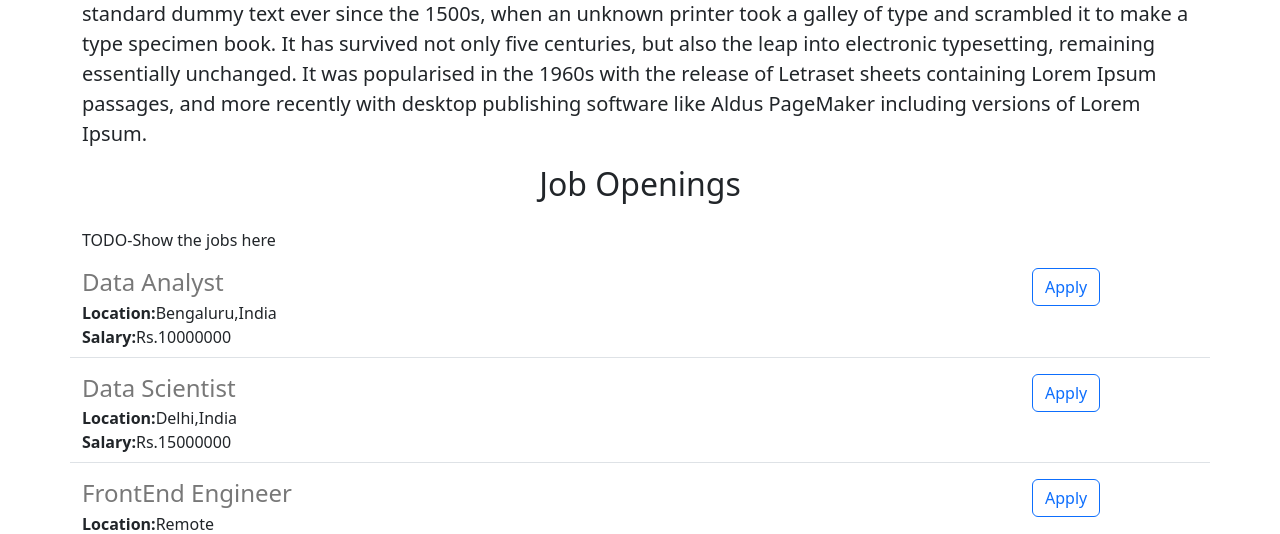
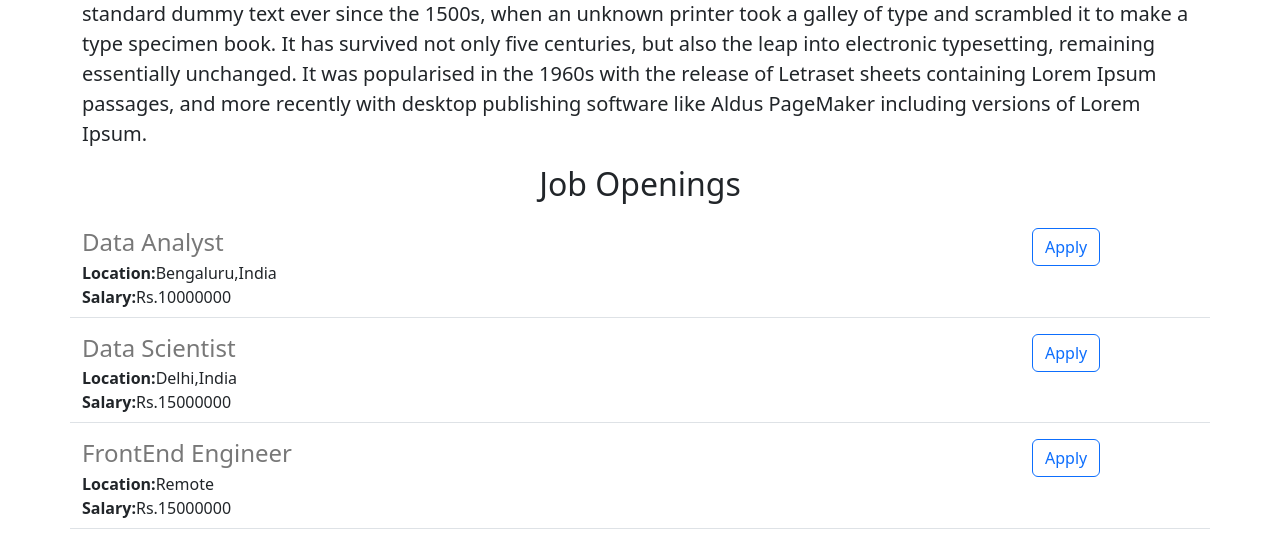
Before and after one commit to itsmeBharati/jovian-careers-website, a Flask app: page / in a window 1280 px wide. Shown: the part 541-1075 px from the top of the page. Run offline with Flask 2, Linux system fonts and the light colour scheme.

Commit message:
Added some changes

```diff
--- a/templates/home.html
+++ b/templates/home.html
@@ -25,7 +25,7 @@
 </p>
 
     <h2 class="text-center mt-2 mb-4">Job Openings </h2>
-    <p>TODO-Show the jobs here </p>
+
       {% for job in jobs %}
        {% include 'jobitem.html' %}
       {% endfor %}
```
